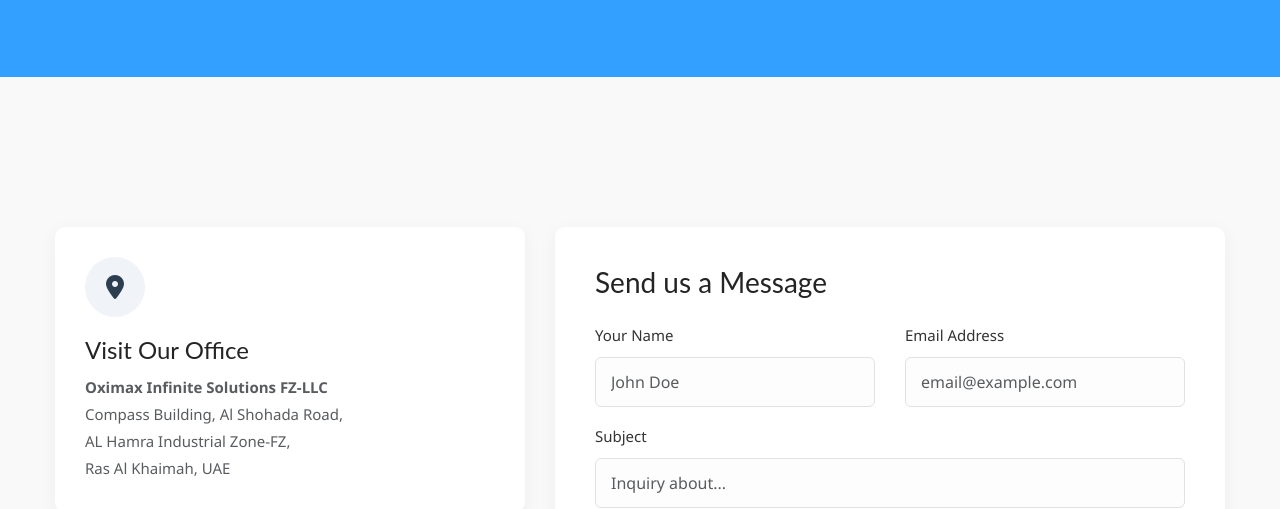
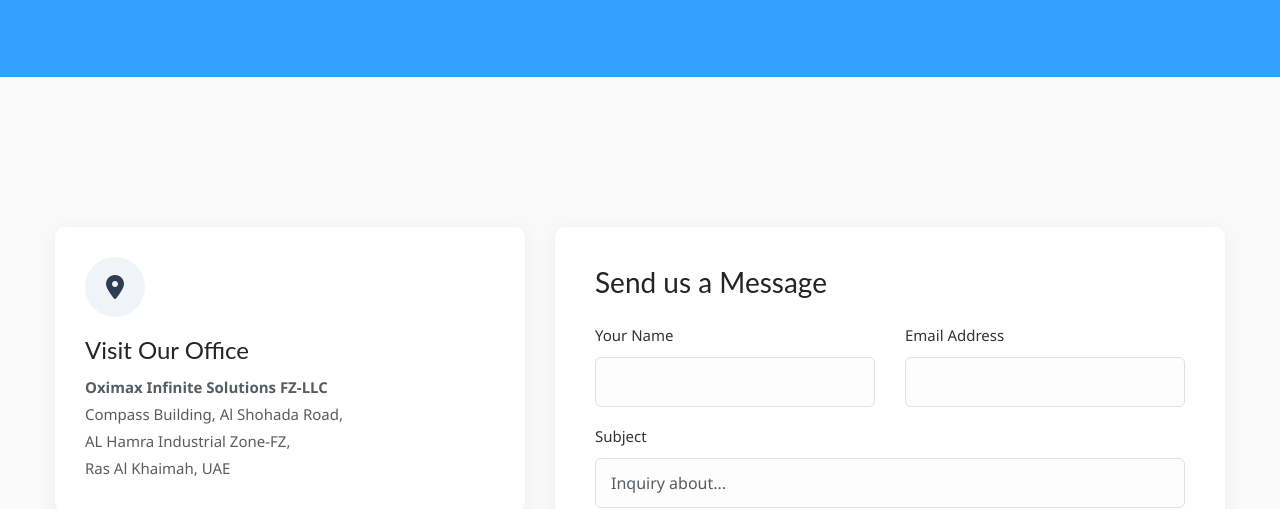
Before and after one commit to ManyaSahai/oximax-solutions, a plain HTML site: page contact.html in a window 1280 px wide. Shown: the part 306-815 px from the top of the page. Drawn offline with nearby package versions, Linux system fonts and the light colour scheme.

Commit message:
minor tweaks

```diff
--- a/contact.html
+++ b/contact.html
@@ -210,11 +210,11 @@
               <div class="row">
                 <div class="col-md-6 mb-3">
                   <label for="name" class="form-label">Your Name</label>
-                  <input type="text" class="form-control" id="name" placeholder="John Doe" required>
+                  <input type="text" class="form-control" id="name" placeholder="" required>
                 </div>
                 <div class="col-md-6 mb-3">
                   <label for="email" class="form-label">Email Address</label>
-                  <input type="email" class="form-control" id="email" placeholder="email@example.com" required>
+                  <input type="email" class="form-control" id="email" placeholder="" required>
                 </div>
               </div>
 
```
